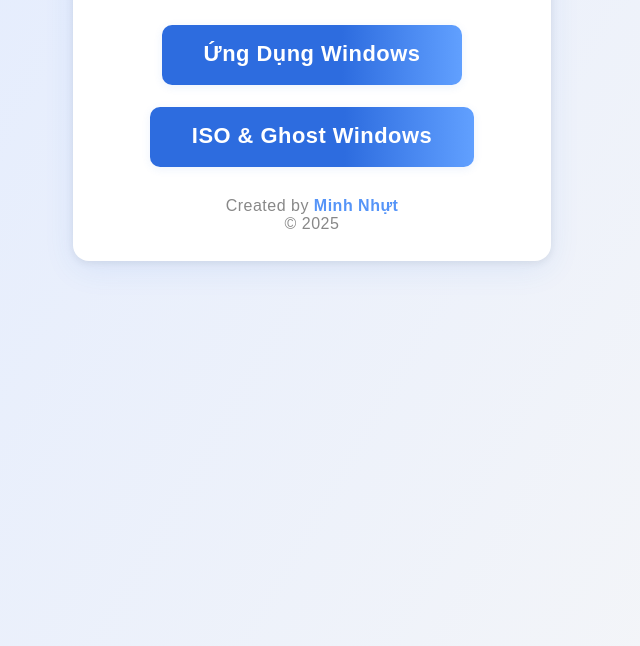
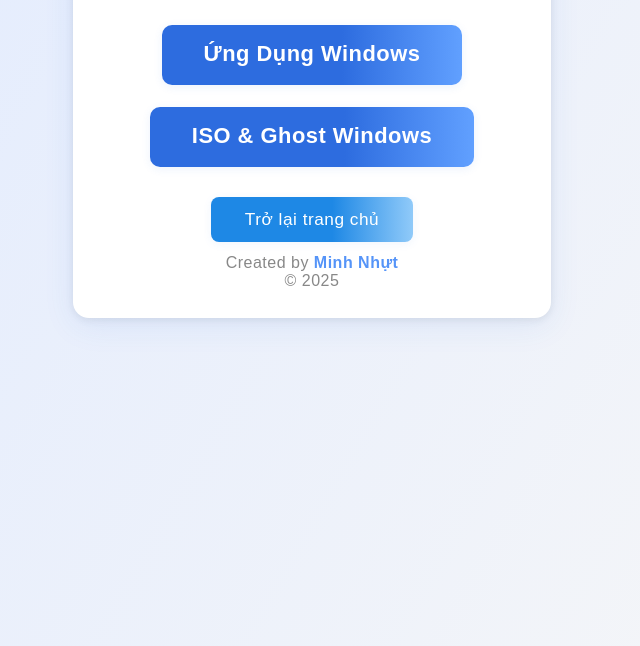
Before and after one commit to nhut990/Windows, a plain HTML site: page index.html in a window 1280 px wide. Shown: the part 194-840 px from the top of the page, without its empty margins (328-968 px from the left). Drawn offline with Linux system fonts and the light colour scheme.

Commit message:
Update index.html

```diff
--- a/index.html
+++ b/index.html
@@ -6,7 +6,6 @@
     <meta name="viewport" content="width=device-width, initial-scale=1.0">
     <meta name="description" content="Tải phần mềm, ISO và Ghost Windows được chia sẻ bởi Minh Nhựt.">
     <style>
-        /* ... (CSS giữ nguyên như bản trước) ... */
         body {
             font-family: Arial, sans-serif;
             background: linear-gradient(120deg, #e0eaff 0%, #f7f7f7 100%);
@@ -122,6 +121,27 @@
             50% { color: #61a0ff; }
             100% { color: #2d6cdf; }
         }
+        .back-home {
+            display: flex;
+            justify-content: center;
+            margin-bottom: 12px;
+            margin-top: 18px;
+        }
+        .back-home a {
+            background: linear-gradient(90deg, #1e88e5 60%, #90caf9 100%);
+            color: #fff;
+            padding: 12px 34px;
+            border-radius: 8px;
+            font-size: 1.08em;
+            font-weight: 500;
+            box-shadow: 0 2px 10px rgba(44,108,223,.07);
+            transition: background 0.18s, transform 0.18s;
+            text-decoration: none;
+        }
+        .back-home a:hover, .back-home a:focus {
+            background: linear-gradient(90deg, #1565c0 60%, #64b5f6 100%);
+            transform: translateY(-2px) scale(1.05);
+        }
         @media screen and (max-width: 480px) {
             .container {
                 max-width: 98vw;
@@ -129,6 +149,10 @@
             }
             h1 {
                 font-size: 1.35em;
+            }
+            .back-home a {
+                font-size: 1em;
+                padding: 10px 18px;
             }
         }
     </style>
@@ -152,6 +176,9 @@
             </li>
         </ul>
         <div class="footer">
+            <div class="back-home">
+                <a href="https://nhut990.github.io/">Trở lại trang chủ</a>
+            </div>
             Created by <span class="name">Minh Nhựt</span><br>
             &copy; 2025
         </div>
```
